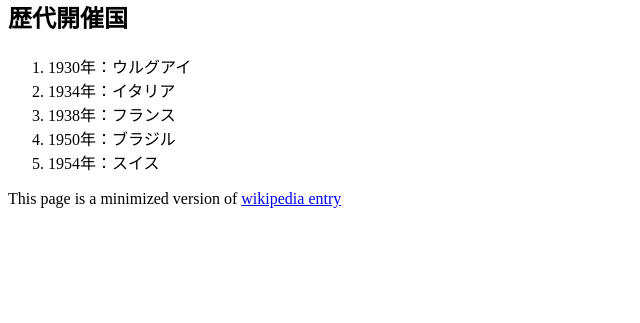
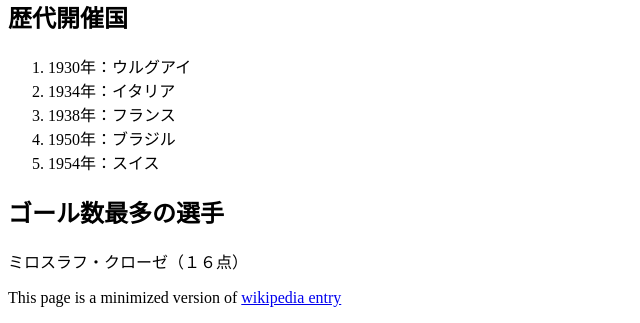
Before and after one commit to haruki24/my-first-blog, a Django app: template blog/templates/blog/p10_2.html in a window 1280 px wide. Shown: the part 759-1082 px from the top of the page, without its empty margins (0-640 px from the left). Before the commit the page ends 967 px from the top, so only its background shows below. Run offline with Django 3.2, Linux system fonts and the light colour scheme; the template is opened without the code that fills it, so the values that code supplies are empty.

Commit message:
Changed the HTML for the site.

```diff
--- a/blog/templates/blog/p10_2.html
+++ b/blog/templates/blog/p10_2.html
@@ -52,6 +52,12 @@ https://ja.wikipedia.org/wiki/%E3%82%B5%E3%83%83%E3%82%AB%E3%83%BC%E3%83%89%E3%8
         </div>
 
         <div>
+          <h2>ゴール数最多の選手</h2>
+          <p>ミロスラフ・クローゼ（１６点）</p>
+
+        </div>
+
+        <div>
           <p>This page is a minimized version of <a href="
 https://ja.wikipedia.org/wiki/FIFA%E3%83%AF%E3%83%BC%E3%83%AB%E3%83%89%E3%82%AB%E3%83%83%E3%83%97">wikipedia entry</a></p>
         </div>
```
